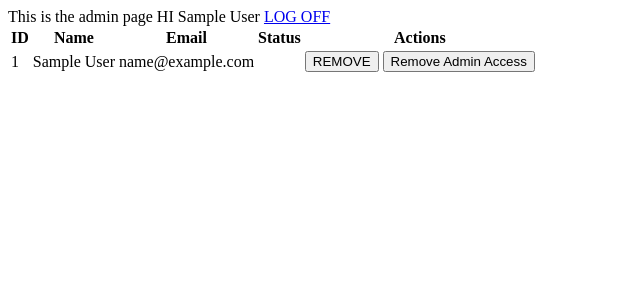
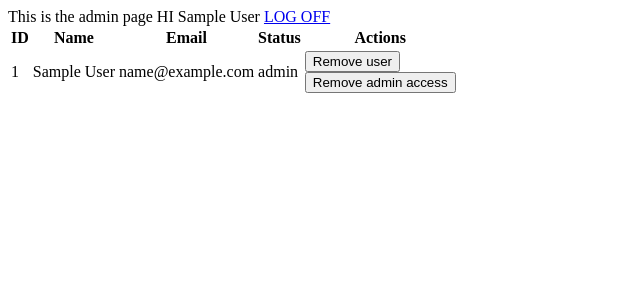
Before and after one commit to IanAranha/Flask_mySQL, a Flask app: page /admin in a window 1280 px wide. Shown: the top 300 px of the page, without its empty margins (0-640 px from the left). Run offline with Flask 2, Linux system fonts and the light colour scheme; the visitor is signed in with stand-in values (Sample User, id 1); tables that the repository leaves empty or names only in its code hold one stand-in row (values such as "Sample post").

Commit message:
Adding more functinality to advanced_login

```diff
--- a/advanced_login/server.py
+++ b/advanced_login/server.py
@@ -170,7 +170,7 @@ def userRegistered():
 @app.route('/login_success')
 def userLogin():
     #This method does several things
-    #checks that the user has successfully logged in and if not...redirects them back to page
+    #checks that the user has successfully logged in and if not,redirects them to the hack page
     if 'email' not in session:
         return redirect('/hack')
     # checks the user's admin level and directs to the appropriate page
@@ -181,9 +181,10 @@ def userLogin():
 
 
 
-
 @app.route('/admin')
 def admin():
+    #This method checks that the user is legally registered and then proceeds to populate the
+    #html with data pulled from DB
     if 'user_level' not in session:
         return redirect('/hack')
     elif session['user_level'] != 9:
@@ -192,10 +193,10 @@ def admin():
         #Connect to the DB
         mysql = connectToMySQL('advanced_login')
 
-        #Create a query to grab all the users from the db
+        #Create a query to grab all the user data from the db
         result = mysql.query_db('SELECT * FROM users')
-        print (result)
 
+        #pass all the user data to the html page
         return render_template('admin.html', users=result)
 
 
@@ -203,12 +204,45 @@ def admin():
 
 @app.route('/user')
 def user():
+    #This method directs normal users to the appropriate page
     if 'email' not in session:
         return redirect('/hack')
     else:
         return render_template('user.html')
 
 
+
+@app.route('/remove/<id>', methods=['POST'])
+def remove(id):
+    #When the remove button is clicked, the user is removed from the data-base.
+    #Connect to the DB
+    mysql = connectToMySQL('advanced_login')
+
+    #Create a query to delete the user data from the db
+    query = 'DELETE from users WHERE id = %(id)s'
+    data = {
+        'id' : id
+    }
+    mysql.query_db(query,data)
+
+    #pass all the user data to the html page
+    return redirect('/admin')
+
+
+
+@app.route('/change_access/<id>', methods=['POST'])
+def change_access(id):
+    #Connect to the DB
+    mysql = connectToMySQL('advanced_login')
+
+    #Create a query to delete the user data from the db
+    query = 'UPDATE users SET user_level = 1 WHERE id = %(id)s'
+    data = {
+        'id' : id
+    }
+    mysql.query_db(query,data)
+
+    return redirect('/admin')
 
 
 @app.route('/hack')
--- a/advanced_login/templates/admin.html
+++ b/advanced_login/templates/admin.html
@@ -5,6 +5,12 @@
     <meta name="viewport" content="width=device-width, initial-scale=1.0">
     <meta http-equiv="X-UA-Compatible" content="ie=edge">
     <title>Advanced Login-Registration</title>
+    <script src="https://ajax.googleapis.com/ajax/libs/jquery/3.4.1/jquery.min.js"></script>
+    <script>window.jQuery || document.write('<script src="{{
+        url_for('static', filename='jquery.js') }}">\x3C/script>')
+    </script>
+
+</script>
 </head>
 <body>
     This is the admin page HI {{session['first_name']}}
@@ -23,9 +29,15 @@
                 <td>{{user.id}}</td>
                 <td>{{user.first_name}} {{user.last_name}}</td>
                 <td>{{user.email}}</td>
-                <td>{{status}}</td>
-                <td><button>REMOVE</button> <button>Remove Admin Access</button></td>
-                <td></td>
+                <td>{{user.user_level}}</td>
+                <td><form action='/remove/{{user.id}}' method="POST">
+                        <button>Remove user</button>
+                    </form>
+
+                    <form action='/change_access/{{user.id}}' method="POST">
+                        <button>Remove admin access</button>
+                    </form>
+                </td>
             </tr>
             {%endfor%}
         </tbody>
--- a/the_wall/static/css/myStyle.css
+++ b/the_wall/static/css/myStyle.css
@@ -44,6 +44,12 @@
     border: 2px solid red;
     float: left;
 }
+#message_container{
+    height: 250px;
+    width: 95%;
+    overflow: scroll;
+    border: 2px solid green;
+}
 
 #messagebox{
     border: 2px solid blue;
```
Also changed, not shown: the_wall/server.py (+6 -2 lines), the_wall/templates/success.html (+6 -3 lines).
